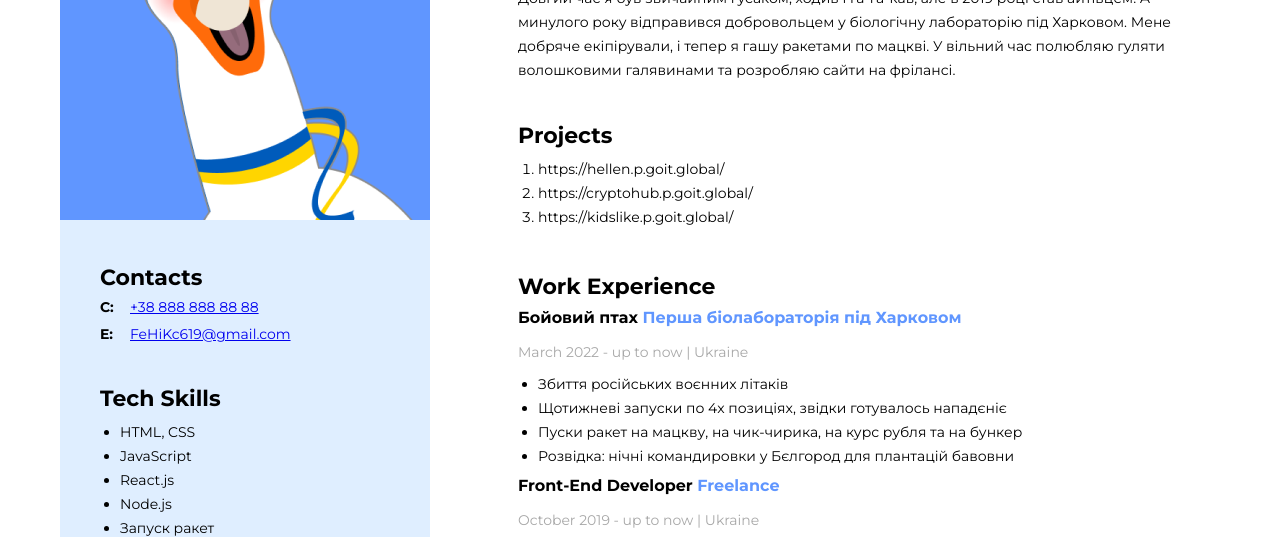
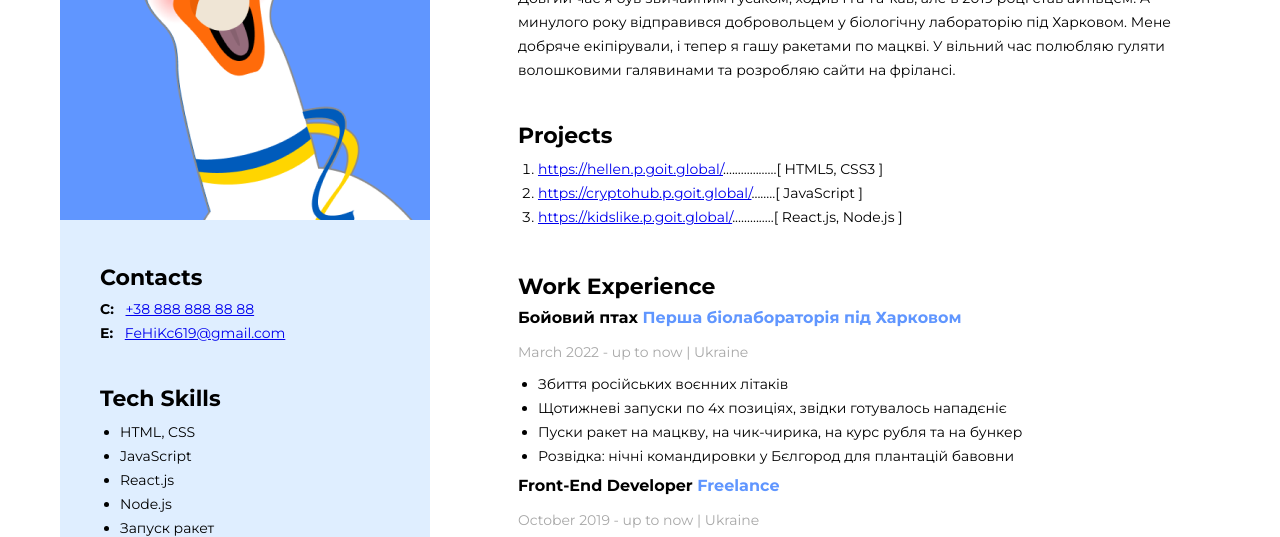
Before and after one commit to FeHiKc/CV, a plain HTML site: page index.html in a window 1280 px wide. Shown: the part 230-767 px from the top of the page. Drawn offline with Linux system fonts and the light colour scheme.

Commit message:
change ccs contacts change projects

```diff
--- a/index.css
+++ b/index.css
@@ -109,28 +109,12 @@ aside a {
     margin-top: 6px;
 }
 
-ul.custom-list {
+.custom-list {
     list-style: none;
     margin-top: 6px;
     padding: 0;
 
 }
-
-ul.custom-list li {
-    position: relative;
-    padding-left: 30px;
-    line-height: 1.5em;
-    margin-top: 6px;
+.custom-list a {
+    margin-left: 8px;
 }
-
-ul.custom-list li:before {
-    content: "C:";
-    font-weight: bold;
-    position: absolute;
-    top: 0;
-    left: 0;
-}
-
-ul.custom-list li:nth-of-type(2):before {
-    content: "E:";
-}
--- a/index.html
+++ b/index.html
@@ -16,8 +16,8 @@
            <section>
                <h2>Contacts</h2>
                <ul class="custom-list">
-                 <li> <a href="tel:+38 888 888 88 88">+38 888 888 88 88</a> </li>
-                 <li><a href="mailto:fehikc619@gmail.com">FeHiKc619@gmail.com</a> </li>
+                 <li><b>С:</b> <a href="tel:+388888888888">+38 888 888 88 88</a> </li>
+                 <li><b>Е:</b> <a href="mailto:fehikc619@gmail.com">FeHiKc619@gmail.com</a> </li>
                </ul>
 
            </section>
@@ -59,9 +59,12 @@
 <section class="projects">
     <h2>Projects</h2>
     <ol>
-        <li>https://hellen.p.goit.global/</li>
-        <li>https://cryptohub.p.goit.global/</li>
-        <li>https://kidslike.p.goit.global/</li>
+        <li><a href="https://hellen.p.goit.global/">https://hellen.p.goit.global/</a>..................[ HTML5, CSS3 ]</li>
+        <li><a href="https://cryptohub.p.goit.global/">https://cryptohub.p.goit.global/</a>........[ JavaScript ]</li>
+        <li><a href="https://kidslike.p.goit.global/">https://kidslike.p.goit.global/</a>..............[ React.js, Node.js ]</li>
+
+
+
 
     </ol>
 </section>
```
